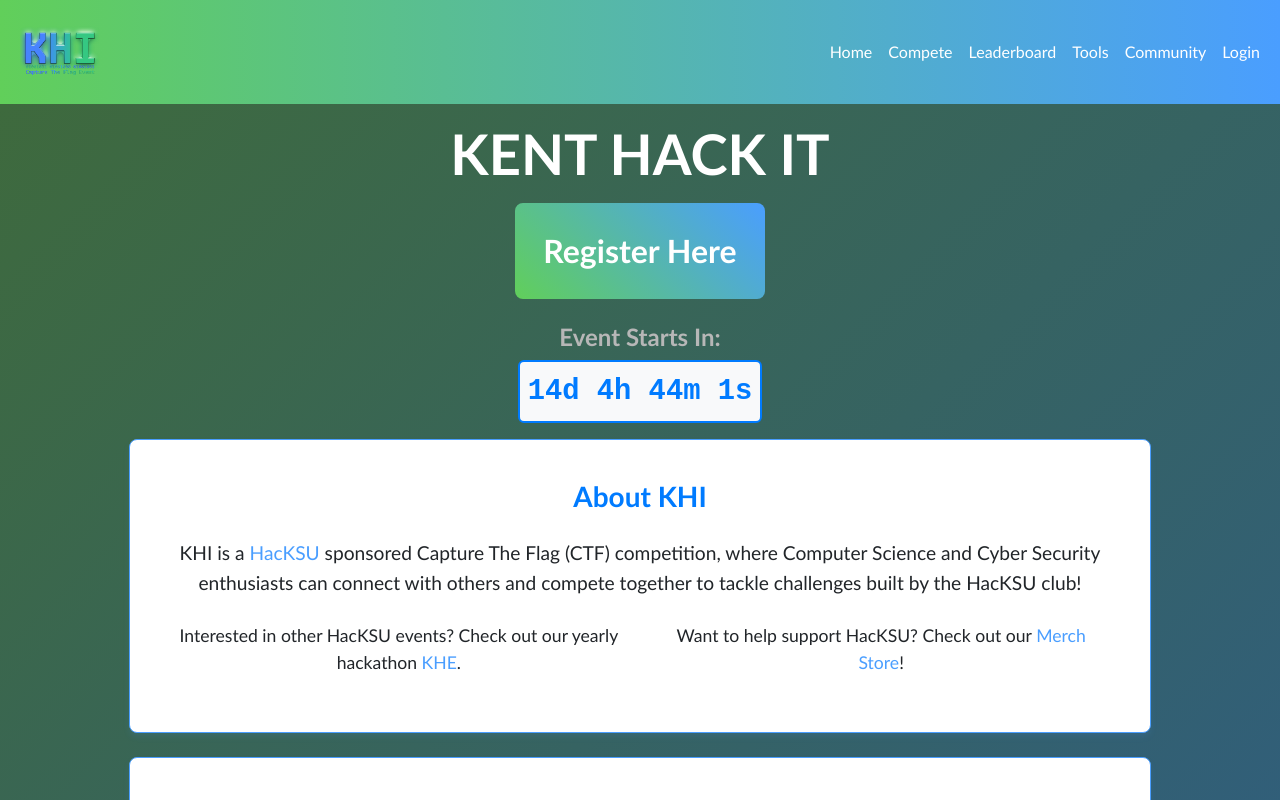
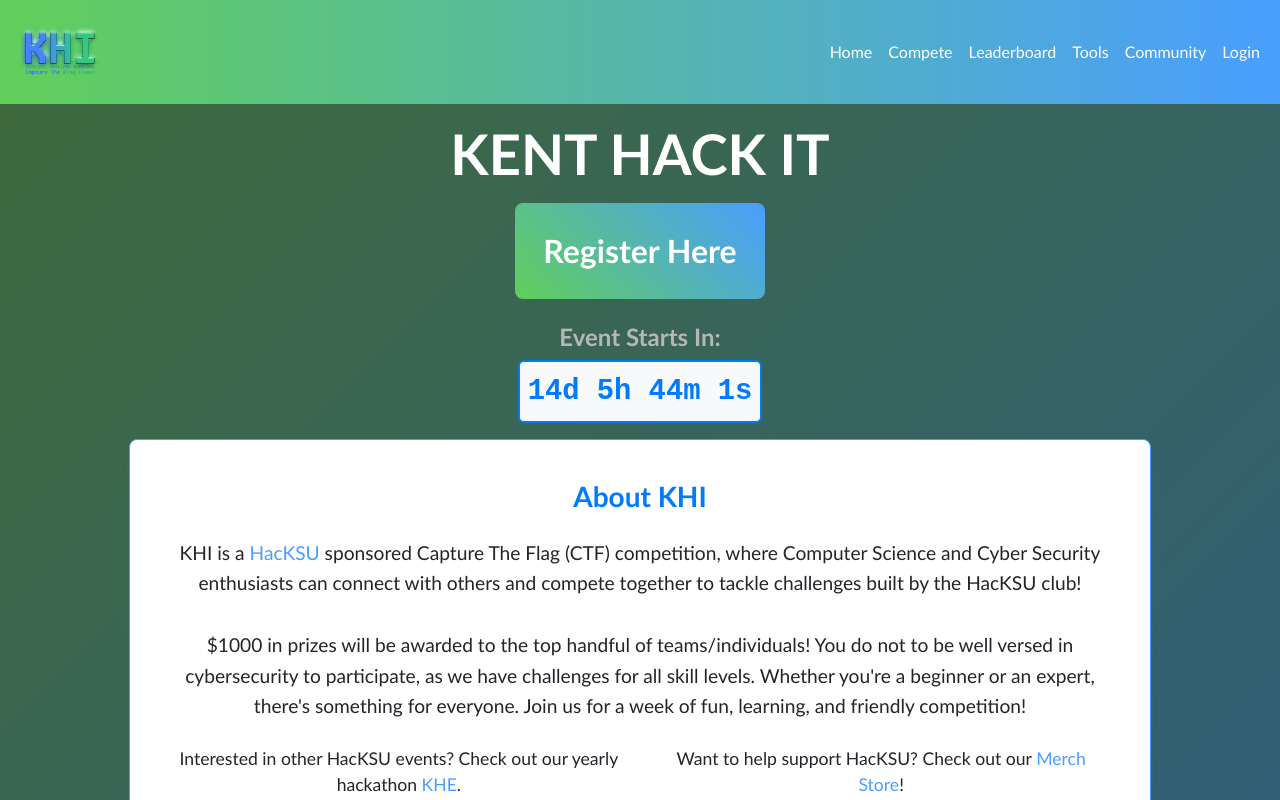
Before and after one commit to hacksu/kent-hack-it, a React (Create React App) app: page / in a window 1280 px wide. Shown: the top 800 px of the page. Built offline with nearby package versions, Linux system fonts and the light colour scheme; no server answers.

Commit message:
info updates

```diff
--- a/src/pages/home.js
+++ b/src/pages/home.js
@@ -5,23 +5,39 @@
 
 export function Home() {
   const [timeLeft, setTimeLeft] = useState('');
+  const [countdownLabel, setCountdownLabel] = useState('Event Starts In:');
 
   useEffect(() => {
-    const targetDate = new Date('2025-10-14T19:00:00-04:00').getTime();
+    const startDate = new Date('2025-10-14T20:00:00-04:00').getTime(); // Changed to 8pm EST
+    const endDate = new Date('2025-10-21T20:00:00-04:00').getTime(); // End date: 10/21/2025, 8pm EST
 
     const updateCountdown = () => {
       const now = new Date().getTime();
-      const difference = targetDate - now;
+      const startDifference = startDate - now;
+      const endDifference = endDate - now;
 
-      if (difference > 0) {
-        const days = Math.floor(difference / (1000 * 60 * 60 * 24));
-        const hours = Math.floor((difference % (1000 * 60 * 60 * 24)) / (1000 * 60 * 60));
-        const minutes = Math.floor((difference % (1000 * 60 * 60)) / (1000 * 60));
-        const seconds = Math.floor((difference % (1000 * 60)) / 1000);
+      if (startDifference > 0) {
+        // Event hasn't started yet - countdown to start
+        const days = Math.floor(startDifference / (1000 * 60 * 60 * 24));
+        const hours = Math.floor((startDifference % (1000 * 60 * 60 * 24)) / (1000 * 60 * 60));
+        const minutes = Math.floor((startDifference % (1000 * 60 * 60)) / (1000 * 60));
+        const seconds = Math.floor((startDifference % (1000 * 60)) / 1000);
 
         setTimeLeft(`${days}d ${hours}h ${minutes}m ${seconds}s`);
+        setCountdownLabel('Event Starts In:');
+      } else if (endDifference > 0) {
+        // Event has started but hasn't ended - countdown to end
+        const days = Math.floor(endDifference / (1000 * 60 * 60 * 24));
+        const hours = Math.floor((endDifference % (1000 * 60 * 60 * 24)) / (1000 * 60 * 60));
+        const minutes = Math.floor((endDifference % (1000 * 60 * 60)) / (1000 * 60));
+        const seconds = Math.floor((endDifference % (1000 * 60)) / 1000);
+
+        setTimeLeft(`${days}d ${hours}h ${minutes}m ${seconds}s`);
+        setCountdownLabel('Event Ends In:');
       } else {
-        setTimeLeft('Event has started!');
+        // Event has ended
+        setTimeLeft('Event has ended!');
+        setCountdownLabel('');
       }
     };
 
@@ -52,7 +68,7 @@
             </Link>
           </div>
           <div className="text-center mb-3">
-            <h4 className="mb-2" style={{ color: '#b7b7b7ff' }}>Event Starts In:</h4>
+            <h4 className="mb-2" style={{ color: '#b7b7b7ff' }}>{countdownLabel}</h4>
             <div className="countdown-timer p-2 rounded" style={{
               backgroundColor: '#f8f9fa',
               border: '2px solid #007bff',
@@ -81,6 +97,12 @@
                     KHI is a <a href="https://hacksu.com/" className="link-primary">HacKSU</a> sponsored
                     Capture The Flag (CTF) competition, where Computer Science and Cyber Security enthusiasts can
                     connect with others and compete together to tackle challenges built by the HacKSU club!
+
+                    <br></br>
+                    <br></br>
+                    $1000 in prizes will be awarded to the top handful of teams/individuals! You do not to be well versed in
+                    cybersecurity to participate, as we have challenges for all skill levels. Whether you're a beginner or an expert,
+                    there's something for everyone. Join us for a week of fun, learning, and friendly competition!
                   </p>
 
                   <div className="row mt-3 mt-md-4">
```
